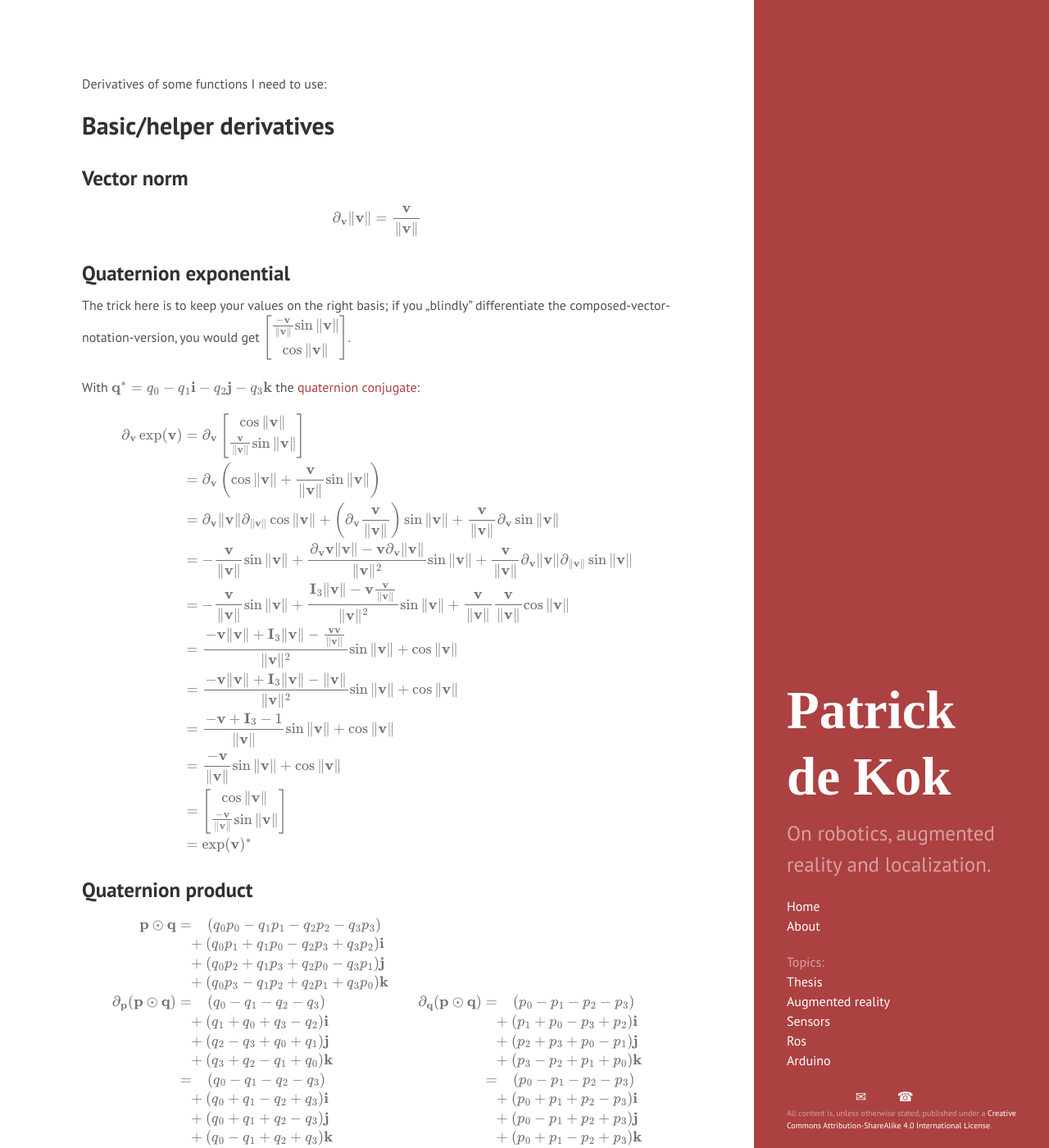
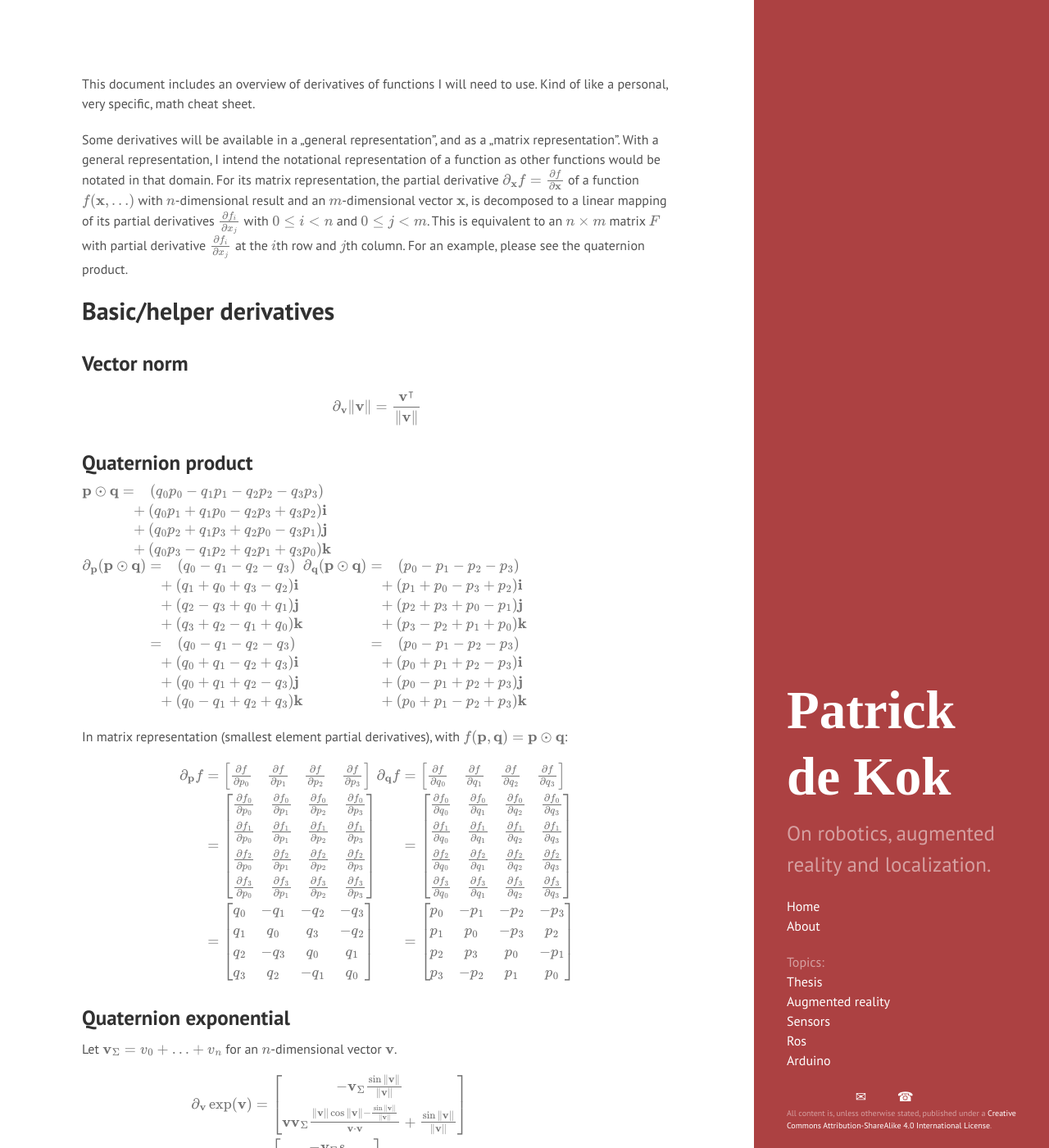
Before and after one commit to pkok/pkok.github.io, a Jekyll site: the page built from derivatives.md, in a window 1280 px wide and 1400 px high. Shown: the whole window at 82% size. Built offline with Jekyll 4.4.1, drawn with Linux system fonts in a browser that asks for light colours; some web fonts are replaced; formulas are drawn with MathJax 3; some of the changed text lies outside the part shown.

Commit message:
Correcting some wrongs

```diff
--- a/derivatives.md
+++ b/derivatives.md
@@ -1,44 +1,19 @@
 ---
 layout: page
-text: Derivatives of formulas I use
+text: Derivatives cheat sheet
 ---
 
-Derivatives of some functions I need to use:
+This document includes an overview of derivatives of functions I will need to use. Kind of like a personal, very specific, math cheat sheet.
+
+Some derivatives will be available in a "general representation", and as a "matrix representation".  With a general representation, I intend the notational representation of a function as other functions would be notated in that domain.  For its matrix representation, the partial derivative $$\partial_\mathbf{x} f = \frac{\partial f}{\partial \mathbf{x}}$$ of a function $$f(\mathbf{x}, \ldots)$$ with $$n$$-dimensional result and an $$m$$-dimensional vector $$\mathbf{x}$$, is decomposed to a linear mapping of its partial derivatives $$\frac{\partial f_i}{\partial x_j}$$ with $$0 \leq i < n$$ and $$0 \leq j < m$$.  This is equivalent to an $$n \times m$$ matrix $$F$$ with partial derivative $$\frac{\partial f_i}{\partial x_j}$$ at the $$i$$th row and $$j$$th column. For an example, please see the quaternion product.
 
 ## Basic/helper derivatives
 
 ### Vector norm
 
-$$
-\begin{align}
+$$ \begin{align}
 \partial_\mathbf{v} \|\mathbf{v}\|
-  &= \frac{\mathbf{v}}{\|\mathbf{v}\|}
-\end{align}
-$$
-
-### Quaternion exponential
-The trick here is to keep your values on the right basis; if you "blindly" differentiate the composed-vector-notation-version, you would get $$\begin{bmatrix}\frac{-\mathbf{v}}{\|\mathbf{v}\|} \sin \|\mathbf{v}\| \\ \cos \|\mathbf{v}\| \end{bmatrix}$$.
-
-With $$\mathbf{q}^* = q_0 - q_1 \mathbf{i} - q_2 \mathbf{j} - q_3 \mathbf{k}$$ the [quaternion conjugate](http://mathworld.wolfram.com/QuaternionConjugate.html):
-
-$$
-\begin{align}
-\partial_\mathbf{v} \exp(\mathbf{v})
-  &= \partial_\mathbf{v} \begin{bmatrix} \cos \|\mathbf{v}\| \\
-                                         \frac{\mathbf{v}}{\|\mathbf{v}\|} \sin \|\mathbf{v}\|
-                         \end{bmatrix} \\
-  &= \partial_\mathbf{v} \left( \cos \|\mathbf{v}\| + \frac{\mathbf{v}}{\|\mathbf{v}\|} \sin \|\mathbf{v}\| \right) \\
-  &= \partial_\mathbf{v} \|\mathbf{v}\| \partial_{\|\mathbf{v}\|} \cos \|\mathbf{v}\| + \left(\partial_\mathbf{v} \frac{\mathbf{v}}{\|\mathbf{v}\|}\right) \sin\|\mathbf{v}\| + \frac{\mathbf{v}}{\|\mathbf{v}\|} \partial_\mathbf{v} \sin\|\mathbf{v}\| \\
-  &= -\frac{\mathbf{v}}{\|\mathbf{v}\|} \sin \|\mathbf{v}\| + \frac{\partial_\mathbf{v} \mathbf{v} \|\mathbf{v}\| - \mathbf{v} \partial_\mathbf{v} \|\mathbf{v}\|}{\|\mathbf{v}\|^2} \sin \|\mathbf{v}\| + \frac{\mathbf{v}}{\|\mathbf{v}\|} \partial_\mathbf{v} \|\mathbf{v}\| \partial_{\|\mathbf{v}\|} \sin \|\mathbf{v}\| \\
-  &= -\frac{\mathbf{v}}{\|\mathbf{v}\|} \sin \|\mathbf{v}\| + \frac{\mathbf{I}_3 \|\mathbf{v}\| - \mathbf{v} \frac{\mathbf{v}}{\|\mathbf{v}\|}}{\|\mathbf{v}\|^2} \sin \|\mathbf{v}\| + \frac{\mathbf{v}}{\|\mathbf{v}\|} \frac{\mathbf{v}}{\|\mathbf{v}\|} \cos \|\mathbf{v}\| \\
-  &= \frac{-\mathbf{v}\|\mathbf{v}\| + \mathbf{I}_3\|\mathbf{v}\| - \frac{\mathbf{v} \mathbf{v}}{\|\mathbf{v}\|}}{\|\mathbf{v}\|^2} \sin \|\mathbf{v}\| + \cos \|\mathbf{v}\| \\
-  &= \frac{-\mathbf{v}\|\mathbf{v}\| + \mathbf{I}_3\|\mathbf{v}\| - \|\mathbf{v}\|}{\|\mathbf{v}\|^2} \sin \|\mathbf{v}\| + \cos \|\mathbf{v}\| \\
-  &= \frac{-\mathbf{v} + \mathbf{I}_3 - 1}{\|\mathbf{v}\|} \sin \|\mathbf{v}\| + \cos \|\mathbf{v}\| \\
-  &= \frac{-\mathbf{v}}{\|\mathbf{v}\|} \sin \|\mathbf{v}\| + \cos \|\mathbf{v}\| \\
-  &= \begin{bmatrix} \cos \|\mathbf{v}\| \\
-                     \frac{-\mathbf{v}}{\|\mathbf{v}\|} \sin \|\mathbf{v}\|
-     \end{bmatrix} \\
-  &= \exp(\mathbf{v})^*
+  &= \frac{\mathbf{v}^\intercal}{\|\mathbf{v}\|}
 \end{align}
 $$
 
@@ -51,17 +26,167 @@
   &\phantom{=} + (q_0 p_1 + q_1 p_0 - q_2 p_3 + q_3 p_2) \mathbf{i} \\
   &\phantom{=} + (q_0 p_2 + q_1 p_3 + q_2 p_0 - q_3 p_1) \mathbf{j} \\
   &\phantom{=} + (q_0 p_3 - q_1 p_2 + q_2 p_1 + q_3 p_0) \mathbf{k} \\
+\end{align}
+$$
+$$
+\begin{align}
+\begin{split}
 \partial_\mathbf{p} (\mathbf{p} \odot \mathbf{q})
-  &= \phantom{+} (q_0 - q_1 - q_2 - q_3)            &
-                                                    \partial_\mathbf{q} (\mathbf{p} \odot \mathbf{q})
-                                                        &= \phantom{+} (p_0 - p_1 - p_2 - p_3)            \\
-  &\phantom{=} + (q_1 + q_0 + q_3 - q_2) \mathbf{i} &   &\phantom{=} + (p_1 + p_0 - p_3 + p_2) \mathbf{i} \\
-  &\phantom{=} + (q_2 - q_3 + q_0 + q_1) \mathbf{j} &   &\phantom{=} + (p_2 + p_3 + p_0 - p_1) \mathbf{j} \\
-  &\phantom{=} + (q_3 + q_2 - q_1 + q_0) \mathbf{k} &   &\phantom{=} + (p_3 - p_2 + p_1 + p_0) \mathbf{k} \\
-  &= \phantom{+} (q_0 - q_1 - q_2 - q_3)            &   &= \phantom{+} (p_0 - p_1 - p_2 - p_3)            \\
-  &\phantom{=} + (q_0 + q_1 - q_2 + q_3) \mathbf{i} &   &\phantom{=} + (p_0 + p_1 + p_2 - p_3) \mathbf{i} \\
-  &\phantom{=} + (q_0 + q_1 + q_2 - q_3) \mathbf{j} &   &\phantom{=} + (p_0 - p_1 + p_2 + p_3) \mathbf{j} \\
-  &\phantom{=} + (q_0 - q_1 + q_2 + q_3) \mathbf{k} &   &\phantom{=} + (p_0 + p_1 - p_2 + p_3) \mathbf{k} \\
+  &= \phantom{+} (q_0 - q_1 - q_2 - q_3) \\
+  &\phantom{=} + (q_1 + q_0 + q_3 - q_2) \mathbf{i} \\
+  &\phantom{=} + (q_2 - q_3 + q_0 + q_1) \mathbf{j} \\
+  &\phantom{=} + (q_3 + q_2 - q_1 + q_0) \mathbf{k} \\
+  &= \phantom{+} (q_0 - q_1 - q_2 - q_3) \\
+  &\phantom{=} + (q_0 + q_1 - q_2 + q_3) \mathbf{i} \\
+  &\phantom{=} + (q_0 + q_1 + q_2 - q_3) \mathbf{j} \\
+  &\phantom{=} + (q_0 - q_1 + q_2 + q_3) \mathbf{k} \\
+\end{split}
+\begin{split}
+\partial_\mathbf{q} (\mathbf{p} \odot \mathbf{q})
+  &= \phantom{+} (p_0 - p_1 - p_2 - p_3) \\
+  &\phantom{=} + (p_1 + p_0 - p_3 + p_2) \mathbf{i} \\
+  &\phantom{=} + (p_2 + p_3 + p_0 - p_1) \mathbf{j} \\
+  &\phantom{=} + (p_3 - p_2 + p_1 + p_0) \mathbf{k} \\
+  &= \phantom{+} (p_0 - p_1 - p_2 - p_3) \\
+  &\phantom{=} + (p_0 + p_1 + p_2 - p_3) \mathbf{i} \\
+  &\phantom{=} + (p_0 - p_1 + p_2 + p_3) \mathbf{j} \\
+  &\phantom{=} + (p_0 + p_1 - p_2 + p_3) \mathbf{k} \\
+\end{split}
+\end{align}
+$$
+
+In matrix representation (smallest element partial derivatives), with $$f(\mathbf{p}, \mathbf{q}) = \mathbf{p} \odot \mathbf{q}$$:
+
+$$
+\begin{align}
+\begin{split}
+\partial_\mathbf{p} f
+  &= \begin{bmatrix}
+         \frac{\partial f}{\partial p_0}
+       & \frac{\partial f}{\partial p_1}
+       & \frac{\partial f}{\partial p_2}
+       & \frac{\partial f}{\partial p_3}
+     \end{bmatrix} \\
+  &= \begin{bmatrix}
+         \frac{\partial f_0}{\partial p_0}
+       & \frac{\partial f_0}{\partial p_1}
+       & \frac{\partial f_0}{\partial p_2}
+       & \frac{\partial f_0}{\partial p_3} \\
+         \frac{\partial f_1}{\partial p_0}
+       & \frac{\partial f_1}{\partial p_1}
+       & \frac{\partial f_1}{\partial p_2}
+       & \frac{\partial f_1}{\partial p_3} \\
+         \frac{\partial f_2}{\partial p_0}
+       & \frac{\partial f_2}{\partial p_1}
+       & \frac{\partial f_2}{\partial p_2}
+       & \frac{\partial f_2}{\partial p_3} \\
+         \frac{\partial f_3}{\partial p_0}
+       & \frac{\partial f_3}{\partial p_1}
+       & \frac{\partial f_3}{\partial p_2}
+       & \frac{\partial f_3}{\partial p_3}
+     \end{bmatrix} \\
+  &= \begin{bmatrix}
+       q_0 & -q_1 & -q_2 & -q_3 \\
+       q_1 &  q_0 &  q_3 & -q_2 \\
+       q_2 & -q_3 &  q_0 &  q_1 \\
+       q_3 &  q_2 & -q_1 &  q_0
+    \end{bmatrix}
+\end{split}
+%
+\begin{split}
+\partial_\mathbf{q} f
+  &= \begin{bmatrix}
+         \frac{\partial f}{\partial q_0}
+       & \frac{\partial f}{\partial q_1}
+       & \frac{\partial f}{\partial q_2}
+       & \frac{\partial f}{\partial q_3}
+     \end{bmatrix} \\
+  &= \begin{bmatrix}
+         \frac{\partial f_0}{\partial q_0}
+       & \frac{\partial f_0}{\partial q_1}
+       & \frac{\partial f_0}{\partial q_2}
+       & \frac{\partial f_0}{\partial q_3} \\
+         \frac{\partial f_1}{\partial q_0}
+       & \frac{\partial f_1}{\partial q_1}
+       & \frac{\partial f_1}{\partial q_2}
+       & \frac{\partial f_1}{\partial q_3} \\
+         \frac{\partial f_2}{\partial q_0}
+       & \frac{\partial f_2}{\partial q_1}
+       & \frac{\partial f_2}{\partial q_2}
+       & \frac{\partial f_2}{\partial q_3} \\
+         \frac{\partial f_3}{\partial q_0}
+       & \frac{\partial f_3}{\partial q_1}
+       & \frac{\partial f_3}{\partial q_2}
+       & \frac{\partial f_3}{\partial q_3}
+     \end{bmatrix} \\
+  &= \begin{bmatrix}
+       p_0 & -p_1 & -p_2 & -p_3 \\
+       p_1 &  p_0 & -p_3 &  p_2 \\
+       p_2 &  p_3 &  p_0 & -p_1 \\
+       p_3 & -p_2 &  p_1 &  p_0
+    \end{bmatrix} \\
+\end{split}
+\end{align}
+$$
+
+### Quaternion exponential
+Let $$\mathbf{v}_\Sigma = v_0 + \ldots + v_n$$ for an $$n$$-dimensional vector $$\mathbf{v}$$.
+
+$$
+\begin{align}
+\partial_\mathbf{v} \exp(\mathbf{v})
+  &= \begin{bmatrix}
+       -\mathbf{v}_\Sigma \frac{\sin\|\mathbf{v}\|}{\|\mathbf{v}\|} \\
+       \mathbf{v} \mathbf{v}_\Sigma \frac{\|\mathbf{v}\| \cos\|\mathbf{v}\| - \frac{\sin\|\mathbf{v}\|}{\|\mathbf{v}\|}}{\mathbf{v} \cdot \mathbf{v}} + \frac{\sin\|\mathbf{v}\|}{\|\mathbf{v}\|}
+    \end{bmatrix} \\
+  &= \begin{bmatrix}
+       -\mathbf{v}_\Sigma s \\
+       \mathbf{v} \mathbf{v}_\Sigma \frac{\|\mathbf{v}\| c - s}{\mathbf{v} \cdot \mathbf{v}} + s
+     \end{bmatrix} \\
+  &= -\mathbf{v}_\Sigma s + \left(v_0\mathbf{i} + v_1\mathbf{j} + v_2\mathbf{k}\right)\left(\mathbf{v}_\Sigma \frac{\|\mathbf{v}\| c - s}{\mathbf{v} \cdot \mathbf{v}} + s\right)\\
+  &\phantom{=}\mbox{ with } c = \cos\|\mathbf{v}\|\\
+  &\phantom{=\mbox{ with }} s = \frac{\sin\|\mathbf{v}\|}{\|\mathbf{v}\|}
+\end{align}
+$$
+
+In matrix representation (smallest element partial derivatives), with $$f(\mathbf{v}) = \exp(\mathbf{v})$$:
+
+$$
+\begin{align}
+\partial_\mathbf{v} f
+  &= \begin{bmatrix}
+         \frac{\partial f}{\partial v_0}
+       & \frac{\partial f}{\partial v_1}
+       & \frac{\partial f}{\partial v_2}
+     \end{bmatrix} \\
+  &= \begin{bmatrix}
+         \frac{\partial f_0}{\partial v_0}
+       & \frac{\partial f_0}{\partial v_1}
+       & \frac{\partial f_0}{\partial v_2} \\
+         \frac{\partial f_1}{\partial v_0}
+       & \frac{\partial f_1}{\partial v_1}
+       & \frac{\partial f_1}{\partial v_2} \\
+         \frac{\partial f_2}{\partial v_0}
+       & \frac{\partial f_2}{\partial v_1}
+       & \frac{\partial f_2}{\partial v_2} \\
+         \frac{\partial f_3}{\partial v_0}
+       & \frac{\partial f_3}{\partial v_1}
+       & \frac{\partial f_3}{\partial v_2} \\
+     \end{bmatrix} \\
+  &= \begin{bmatrix}
+       -v_0 s & -v_1 s & -v_2 s \\
+       \frac{v_0^2}{\mathbf{v}\cdot\mathbf{v}} c - \frac{v_0^2}{\|\mathbf{v}\|^3} + s
+         & \frac{v_0 v_1}{\mathbf{v}\cdot\mathbf{v}} \left(c - s\right)
+         & \frac{v_0 v_2}{\mathbf{v}\cdot\mathbf{v}} \left(c - s\right) \\
+       \frac{v_0 v_1}{\mathbf{v}\cdot\mathbf{v}} \left(c - s\right)
+         & \frac{v_1^2}{\mathbf{v}\cdot\mathbf{v}} c - \frac{v_1^2}{\|\mathbf{v}\|^3} + s
+         & \frac{v_1 v_2}{\mathbf{v}\cdot\mathbf{v}} \left(c - s\right) \\
+       \frac{v_0 v_2}{\mathbf{v}\cdot\mathbf{v}} \left(c - s\right)
+         & \frac{v_1 v_2}{\mathbf{v}\cdot\mathbf{v}} \left(c - s\right)
+         & \frac{v_2^2}{\mathbf{v}\cdot\mathbf{v}} c - \frac{v_2^2}{\|\mathbf{v}\|^3} + s
+     \end{bmatrix} \\
+  &\phantom{=}\mbox{ with } c = \cos\|\mathbf{v}\|\\
+  &\phantom{=\mbox{ with }} s = \frac{\sin\|\mathbf{v}\|}{\|\mathbf{v}\|}
 \end{align}
 $$
 
```
